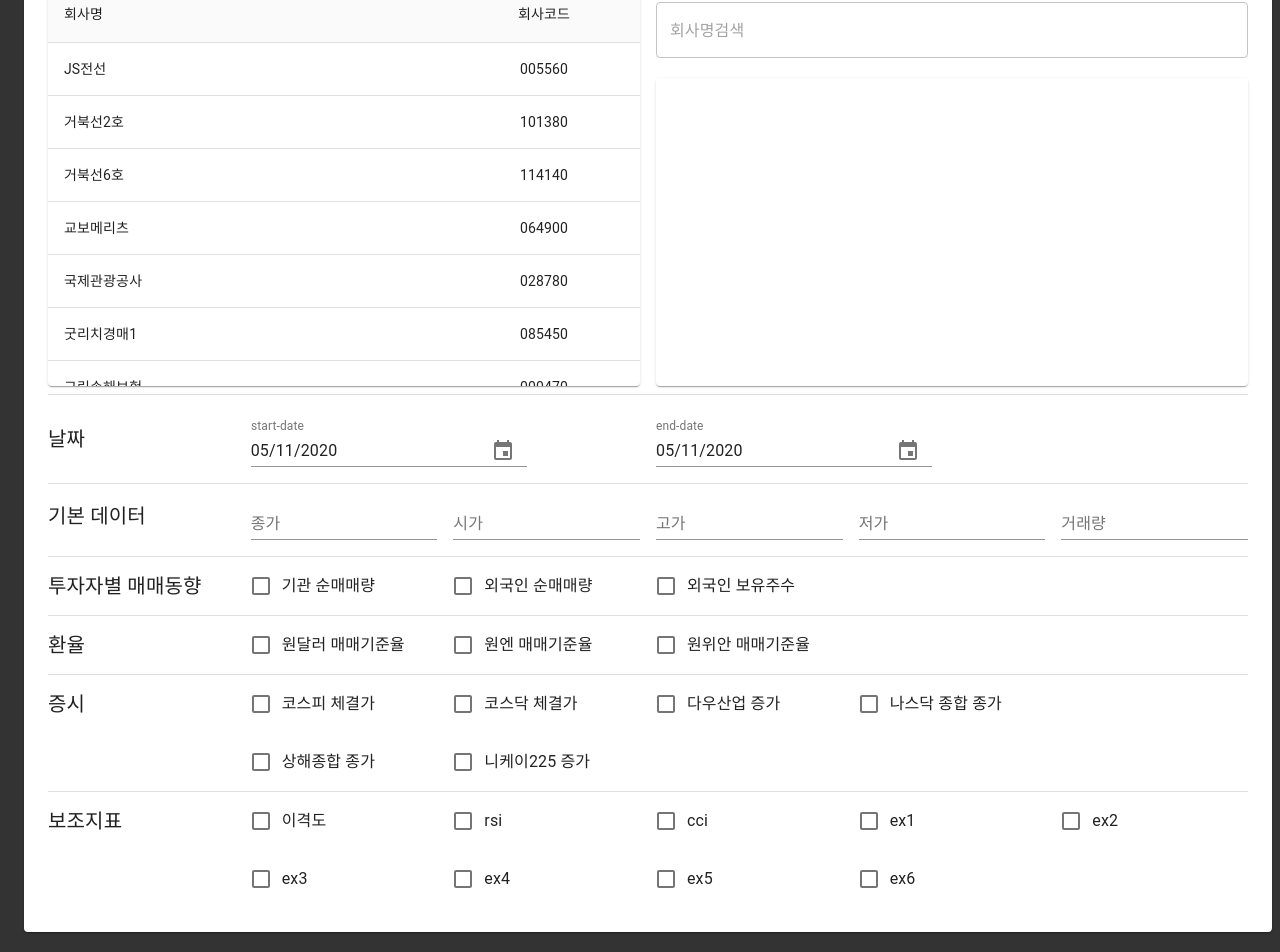
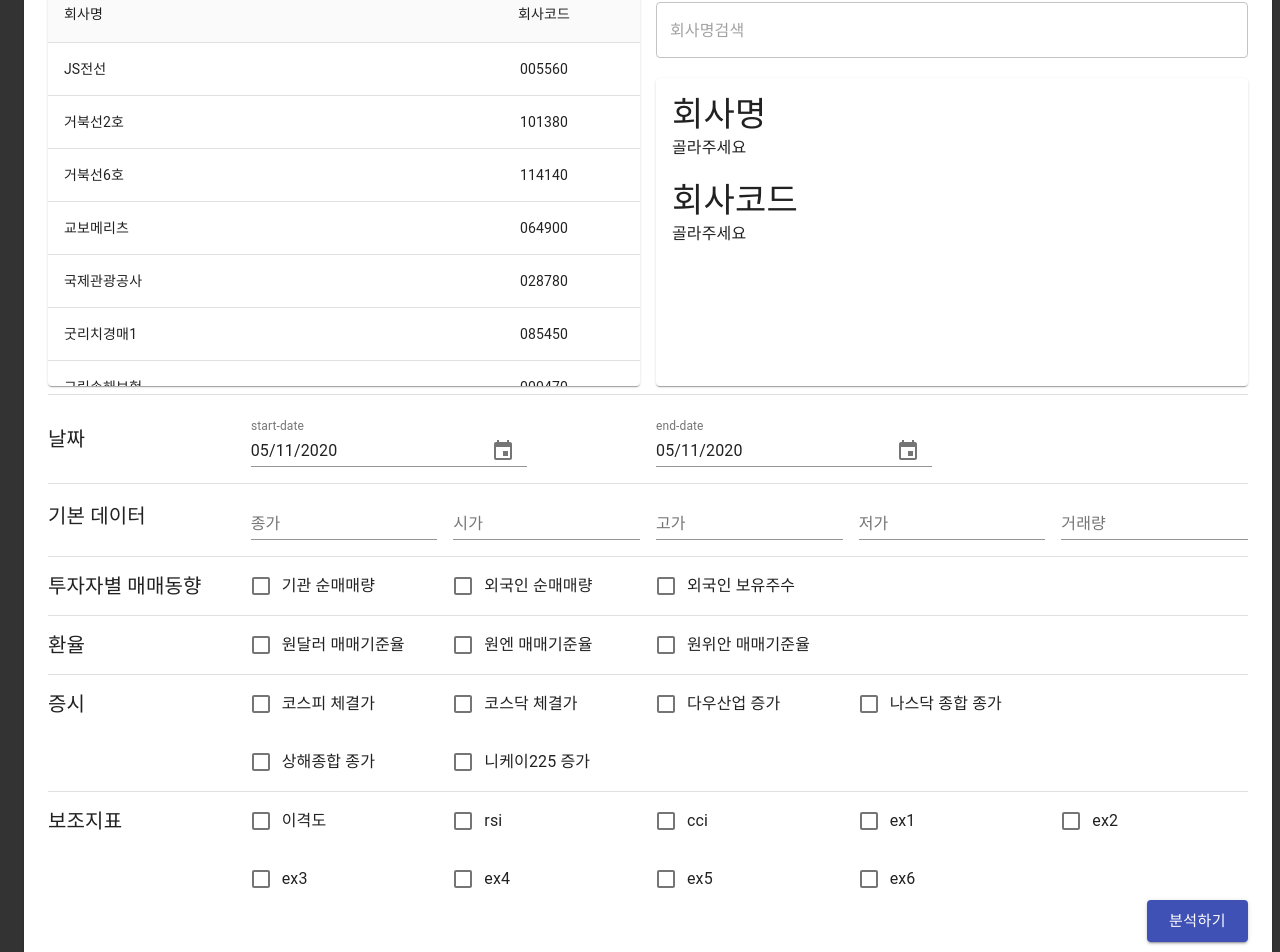
Before and after one commit to artvelop/jusic_front, a React (Create React App) app: page / in a window 1280 px wide. Shown: the part 178-1130 px from the top of the page. Built offline with nearby package versions, Linux system fonts and the light colour scheme.

Commit message:
[ADD] 회사명 회사코드 리덕스 연동작업

```diff
--- a/src/App.js
+++ b/src/App.js
@@ -1,7 +1,7 @@
 import React, { useEffect } from 'react';
 import Box from '@material-ui/core/Box';
 import { makeStyles } from '@material-ui/core/styles';
-import { Container, Card, CardContent, Divider } from '@material-ui/core';
+import { Container, Card, CardContent, Divider, Button } from '@material-ui/core';
 import DateFnsUtils from '@date-io/date-fns';
 import { MuiPickersUtilsProvider } from '@material-ui/pickers';
 import ChartBox from './components/ChartBox';
@@ -77,6 +77,9 @@ const App = () => {
                 <StockMarketBox />
                 <Divider className={classes.dividerGen} />
                 <IndicatorsBox />
+                <div align="right">
+                  <Button variant="contained" size="large" color="primary">분석하기</Button>
+                </div>
               </CardContent>
             </Card>
             <Card className={classes.card}>
--- a/src/components/CompanyListBox.js
+++ b/src/components/CompanyListBox.js
@@ -1,8 +1,9 @@
-import React, { useState, useEffect } from 'react';
-import Box from '@material-ui/core/Box';
+import React, { useState, useCallback } from 'react';
 import { makeStyles } from '@material-ui/core/styles';
-import { TextField, Table, TableHead, TableRow, TableBody, Paper, TableCell, Typography, Grid, TablePagination } from '@material-ui/core';
+import { TextField, Table, TableHead, TableRow, TableBody, Paper, TableCell, Typography, Grid, Card, CardContent } from '@material-ui/core';
 import { data } from '../asset/code';
+import { useSelector, useDispatch } from 'react-redux';
+import * as createActions from '../store/modules/sendInfo';
 
 const useStyles = makeStyles((theme) => ({
   title: {
@@ -20,6 +21,7 @@ const useStyles = makeStyles((theme) => ({
   paperStyle: {
     width: '100%',
     height: 308,
+    justifyContent: 'center',
   }
 }));
 
@@ -28,8 +30,10 @@ const CompanyListBox = () => {
     page: 0,
     rowsPerPage: 828,
   });
+  const {companyName, companyCode} = useSelector(state => state.sendInfo);
   const [input, setInput] = useState('');
   const classes = useStyles();
+  const dispatch = useDispatch();
 
   const columns = [
     { id: 'name', label: '회사명', minWidth: 50, align: 'left' },
@@ -37,6 +41,11 @@ const CompanyListBox = () => {
   ];
 
   const handleInputChange = e => setInput(e.target.value);
+
+  const handleChange = useCallback((name, code) => {
+    dispatch(createActions.setData('companyName', name));
+    dispatch(createActions.setData('companyCode', code));
+  }, [dispatch]);
 
   return (
     <div>
@@ -65,7 +74,7 @@ const CompanyListBox = () => {
                     {
                       data.filter(({name, code}) => name.includes(input)).slice(tableInfo.page * tableInfo.rowsPerPage, tableInfo.page * tableInfo.rowsPerPage + tableInfo.rowsPerPage).map((row) => {
                         return (
-                          <TableRow hover role="checkbox" tabIndex={-1} key={row.code}>
+                          <TableRow hover role="checkbox" tabIndex={-1} key={row.code} onClick={e => handleChange(row.name, row.code)}>
                             {
                               columns.map((column) => {
                                 const value = row[column.id];
@@ -96,9 +105,14 @@ const CompanyListBox = () => {
             id="searchInput"
             placeholder="회사명검색"
           />
-          <Paper className={classes.paperStyle}>
-
-          </Paper>
+          <Card className={classes.paperStyle}>
+            <CardContent>
+              <Typography variant="h4">회사명</Typography>
+              <Typography className={classes.title}>{companyName || '골라주세요'}</Typography>
+              <Typography variant="h4">회사코드</Typography>
+              <Typography>{companyCode || '골라주세요'}</Typography>
+            </CardContent>
+          </Card>
         </Grid>
       </Grid>
     </div>
```
